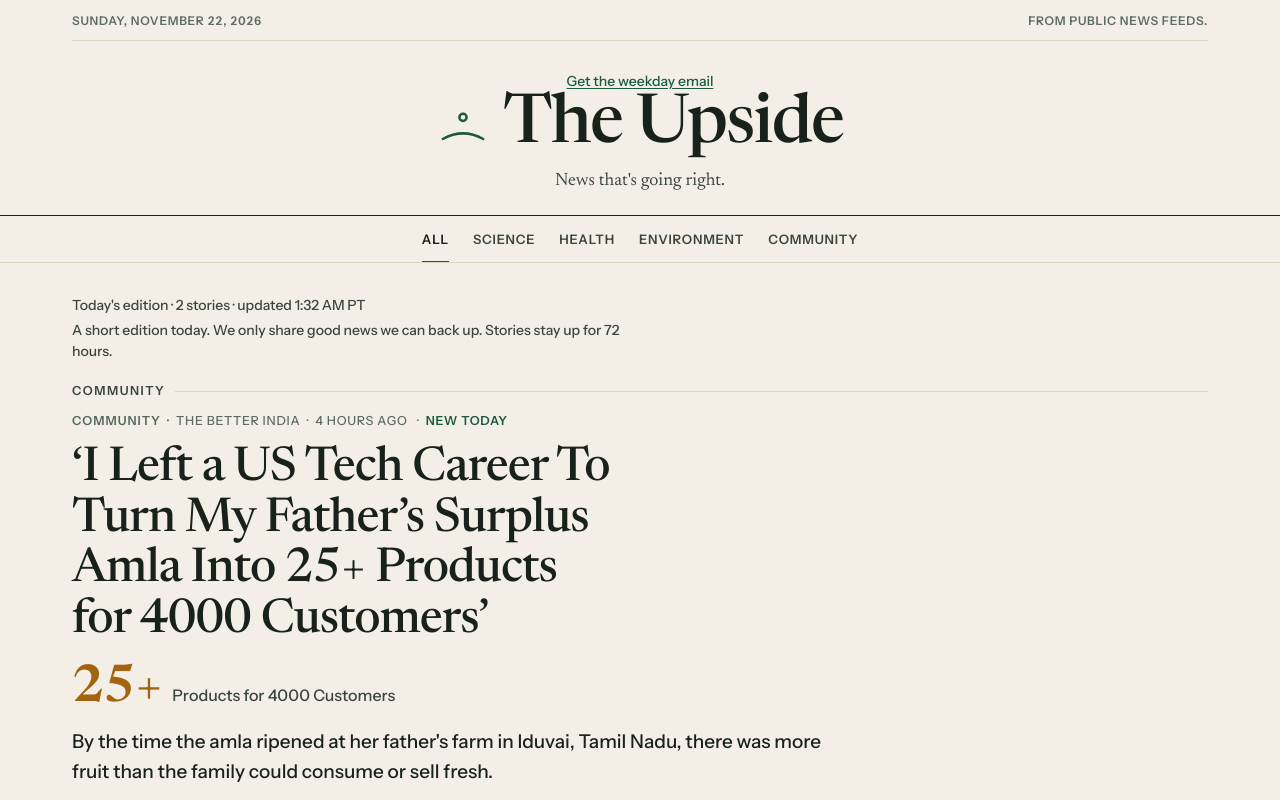
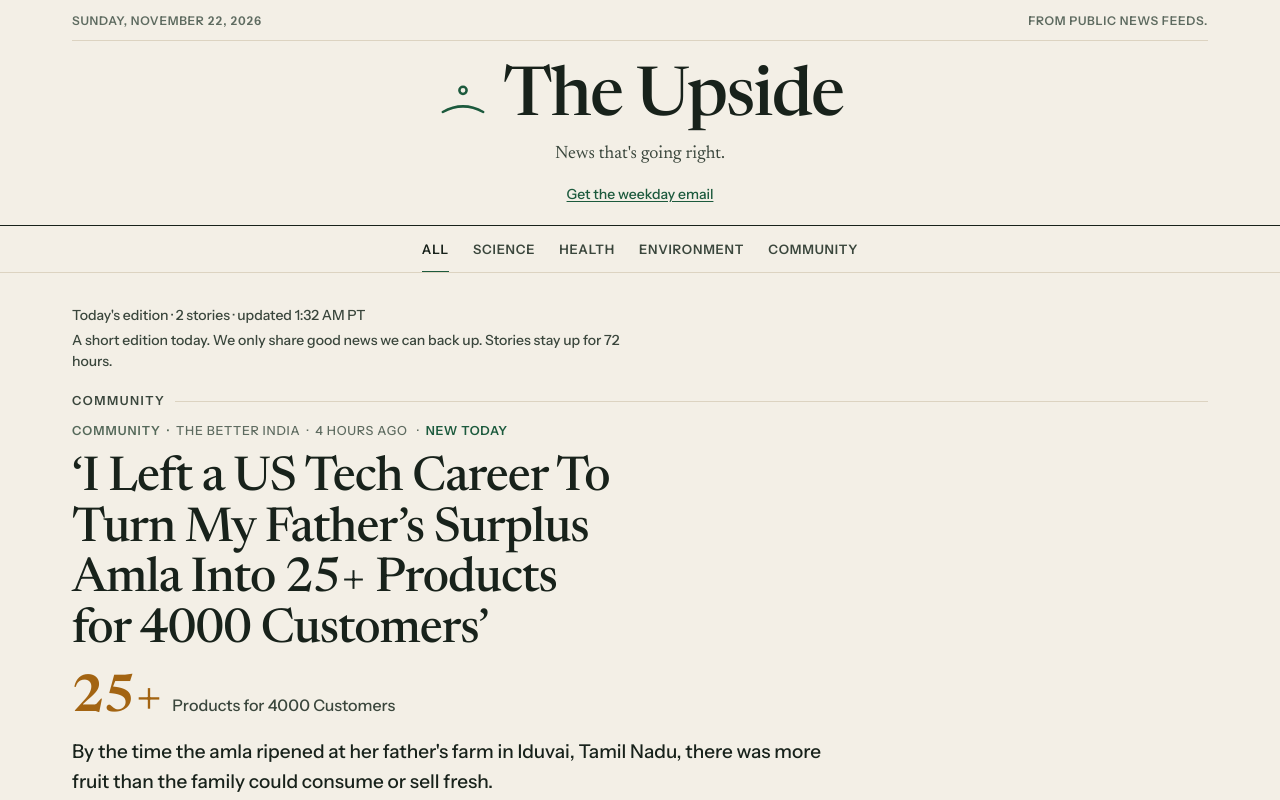
Before and after one commit to oplante/the-upside, a plain HTML site: page index.html in a window 1280 px wide. Shown: the top 800 px of the page. Drawn offline with Linux system fonts and the light colour scheme.

Commit message:
Update The Upside public feed

```diff
--- a/styles.css
+++ b/styles.css
@@ -702,7 +702,15 @@ main {
 .edition-bar-text { margin: 0; font-size: 14px; line-height: 1.5; color: var(--ink-soft); }
 .edition-note { margin: 4px 0 0; font-size: 14px; line-height: 1.5; color: var(--ink-soft); max-width: 60ch; }
 /* D5/G1 masthead link to the signup (no modal, no sticky bar). */
-.masthead-email { margin: 6px 0 0; font-size: 14px; }
+.masthead-email { order: 4; margin: 6px 0 0; font-size: 14px; }
+/* 22 Nov 2026 (Olivier): its own line below the tagline on wider screens,
+   and not in the masthead on phones (the signup after card 3 covers it). */
+@media (min-width: 720px) {
+  .masthead-email { margin-top: 16px; }
+}
+@media (max-width: 600px) {
+  .masthead-email { display: none; }
+}
 .masthead-email a { color: var(--accent); text-decoration: underline; text-underline-offset: 2px; }
 .feed-end-note {
   margin: 0 0 32px;
```
